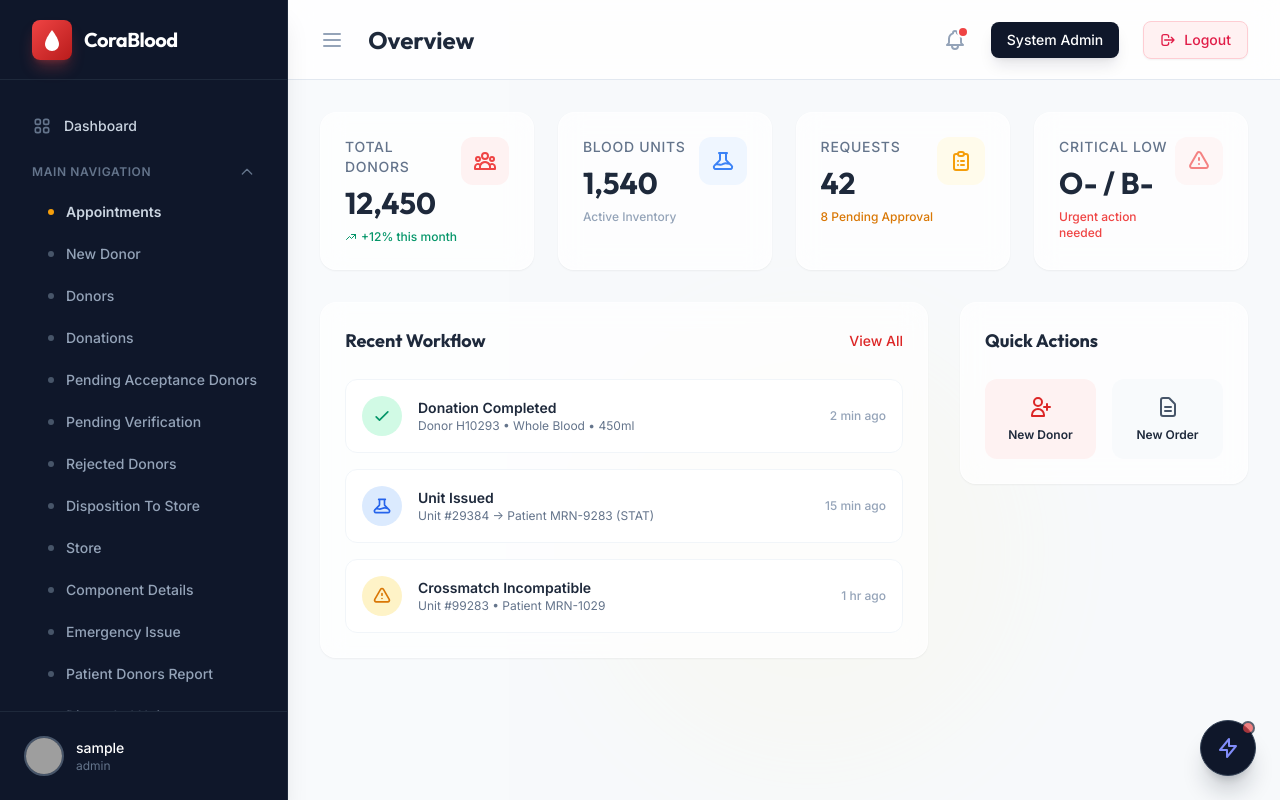
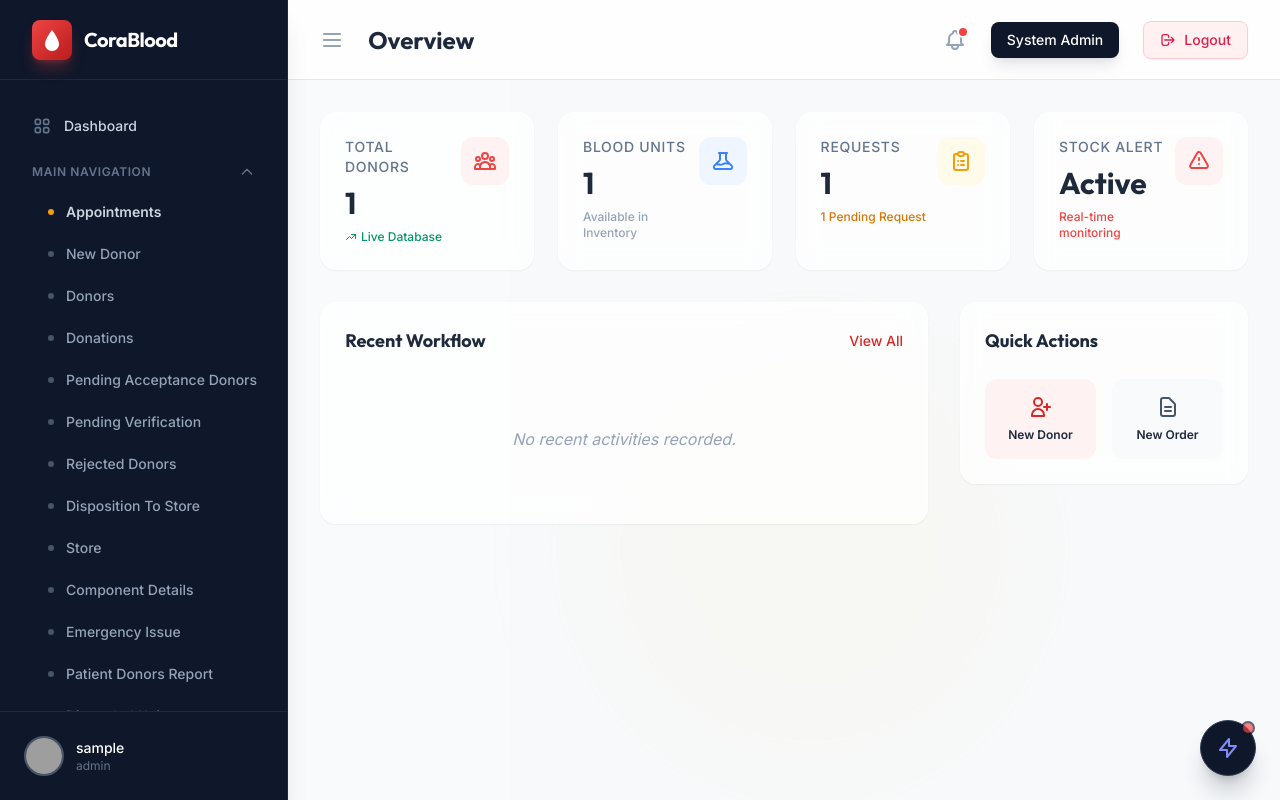
Before and after one commit to aishasana252/corablood, a Django app: page / in a window 1280 px wide. Run offline with Django 5.2, Linux system fonts and the light colour scheme; a user stored in the database is signed in; tables that the repository leaves empty hold one stand-in row (values such as "Sample post"); some libraries are stand-ins or nearby versions; grey boxes are pictures that could not be loaded.

Commit message:
Implement dynamic stats and recent workflow activities on dashboard

```diff
--- a/config/settings.py
+++ b/config/settings.py
@@ -43,6 +43,7 @@ INSTALLED_APPS = [
     'django.contrib.sessions',
     'django.contrib.messages',
     'django.contrib.staticfiles',
+    'django.contrib.humanize',
     'rest_framework',
     'corsheaders',
 
--- a/core/views.py
+++ b/core/views.py
@@ -6,9 +6,68 @@ from django.contrib.auth.forms import AuthenticationForm
 from django.contrib import messages
 from django.views.decorators.csrf import csrf_exempt
 
+from donors.models import Donor
+from clinical.models import DonorWorkflow
+from inventory.models import BloodComponent
+from orders.models import BloodOrder, Crossmatch
+from django.db.models import Count, Q
+
 @staff_required
 def dashboard(request):
-    return render(request, 'dashboard.html')
+    # Core Stats
+    total_donors = Donor.objects.count()
+    total_units = BloodComponent.objects.filter(status='AVAILABLE').count()
+    total_requests = BloodOrder.objects.exclude(status='CANCELLED').count()
+    pending_requests = BloodOrder.objects.filter(status='PENDING').count()
+
+    # Recent Activities Aggregation
+    activities = []
+
+    # 1. Completed Donations
+    completed_donations = DonorWorkflow.objects.filter(status='COMPLETED').select_related('donor').order_by('-updated_at')[:5]
+    for d in completed_donations:
+        activities.append({
+            'type': 'donation',
+            'title': 'Donation Completed',
+            'description': f"Donor {d.donor.national_id} • {d.get_workflow_type_display()}",
+            'time': d.updated_at,
+            'icon': 'success'
+        })
+
+    # 2. Issued Units
+    issued_orders = BloodOrder.objects.filter(status='ISSUED').order_by('-updated_at')[:5]
+    for o in issued_orders:
+        activities.append({
+            'type': 'issue',
+            'title': 'Unit Issued',
+            'description': f"Unit for {o.patient_full_name} ({o.urgency})",
+            'time': o.updated_at,
+            'icon': 'info'
+        })
+
+    # 3. Incompatible Crossmatches
+    failed_crossmatches = Crossmatch.objects.filter(is_compatible=False).select_related('order', 'unit').order_by('-tested_at')[:5]
+    for c in failed_crossmatches:
+        activities.append({
+            'type': 'crossmatch',
+            'title': 'Crossmatch Incompatible',
+            'description': f"Unit #{c.unit.unit_number} • Patient {c.order.patient_mrn}",
+            'time': c.tested_at,
+            'icon': 'warning'
+        })
+
+    # Sort all by time
+    activities.sort(key=lambda x: x['time'], reverse=True)
+    recent_activities = activities[:8] # Show top 8
+
+    context = {
+        'total_donors': total_donors,
+        'total_units': total_units,
+        'total_requests': total_requests,
+        'pending_requests': pending_requests,
+        'recent_activities': recent_activities,
+    }
+    return render(request, 'dashboard.html', context)
 
 def staff_login(request):
     """Custom login for staff that rejects Donor-only accounts."""
--- a/templates/dashboard.html
+++ b/templates/dashboard.html
@@ -4,6 +4,7 @@
 {% block header %}Overview{% endblock %}
 
 {% block content %}
+{% load humanize %}
 <!-- Stats Grid -->
 <div class="grid grid-cols-1 md:grid-cols-2 lg:grid-cols-4 gap-6">
     <!-- Card 1 -->
@@ -11,13 +12,13 @@
         <div class="flex justify-between items-start">
             <div>
                 <p class="text-sm font-medium text-slate-500 uppercase tracking-wider">Total Donors</p>
-                <h3 class="text-3xl font-display font-bold text-slate-800 mt-2">12,450</h3>
+                <h3 class="text-3xl font-display font-bold text-slate-800 mt-2">{{ total_donors|default:"0" }}</h3>
                 <div class="mt-2 text-xs font-medium text-emerald-600 flex items-center">
                     <svg class="w-3 h-3 mr-1" fill="none" viewBox="0 0 24 24" stroke="currentColor">
                         <path stroke-linecap="round" stroke-linejoin="round" stroke-width="2"
                             d="M13 7h8m0 0v8m0-8l-8 8-4-4-6 6" />
                     </svg>
-                    +12% this month
+                    Live Database
                 </div>
             </div>
             <div
@@ -35,9 +36,9 @@
         <div class="flex justify-between items-start">
             <div>
                 <p class="text-sm font-medium text-slate-500 uppercase tracking-wider">Blood Units</p>
-                <h3 class="text-3xl font-display font-bold text-slate-800 mt-2">1,540</h3>
+                <h3 class="text-3xl font-display font-bold text-slate-800 mt-2">{{ total_units|default:"0" }}</h3>
                 <div class="mt-2 text-xs font-medium text-slate-400">
-                    Active Inventory
+                    Available in Inventory
                 </div>
             </div>
             <div
@@ -55,9 +56,9 @@
         <div class="flex justify-between items-start">
             <div>
                 <p class="text-sm font-medium text-slate-500 uppercase tracking-wider">Requests</p>
-                <h3 class="text-3xl font-display font-bold text-slate-800 mt-2">42</h3>
+                <h3 class="text-3xl font-display font-bold text-slate-800 mt-2">{{ total_requests|default:"0" }}</h3>
                 <div class="mt-2 text-xs font-medium text-amber-600">
-                    8 Pending Approval
+                    {{ pending_requests|default:"0" }} Pending Request
                 </div>
             </div>
             <div
@@ -74,14 +75,14 @@
     <div class="glass-panel p-6 rounded-2xl shadow-sm hover:shadow-md transition-shadow relative overflow-hidden group">
         <div class="flex justify-between items-start">
             <div>
-                <p class="text-sm font-medium text-slate-500 uppercase tracking-wider">Critical Low</p>
-                <h3 class="text-3xl font-display font-bold text-slate-800 mt-2">O- / B-</h3>
+                <p class="text-sm font-medium text-slate-500 uppercase tracking-wider">Stock Alert</p>
+                <h3 class="text-3xl font-display font-bold text-slate-800 mt-2">Active</h3>
                 <div class="mt-2 text-xs font-medium text-red-500">
-                    Urgent action needed
+                    Real-time monitoring
                 </div>
             </div>
             <div
-                class="p-3 bg-red-50 rounded-xl text-red-500 group-hover:bg-red-500 group-hover:text-white transition-colors animate-pulse">
+                class="p-3 bg-red-50 rounded-xl text-red-500 group-hover:bg-red-500 group-hover:text-white transition-colors">
                 <svg class="w-6 h-6" fill="none" viewBox="0 0 24 24" stroke="currentColor">
                     <path stroke-linecap="round" stroke-linejoin="round" stroke-width="2"
                         d="M12 9v2m0 4h.01m-6.938 4h13.856c1.54 0 2.502-1.667 1.732-3L13.732 4c-.77-1.333-2.694-1.333-3.464 0L3.34 16c-.77 1.333.192 3 1.732 3z" />
@@ -100,65 +101,45 @@
         <div class="glass-panel rounded-2xl p-6 shadow-sm">
             <div class="flex items-center justify-between mb-6">
                 <h3 class="text-lg font-display font-bold text-slate-800">Recent Workflow</h3>
-                <button class="text-sm text-brand-600 font-medium hover:text-brand-700">View All</button>
+                <a href="/clinical/workflows" class="text-sm text-brand-600 font-medium hover:text-brand-700">View All</a>
             </div>
 
             <div class="space-y-4">
-                <!-- Item 1 -->
-                <div
-                    class="flex items-center p-4 bg-white rounded-xl border border-slate-100 hover:border-brand-200 transition-colors cursor-pointer group">
-                    <div
-                        class="w-10 h-10 rounded-full bg-emerald-100 flex items-center justify-center text-emerald-600 flex-shrink-0">
+                {% for activity in recent_activities %}
+                <div class="flex items-center p-4 bg-white rounded-xl border border-slate-100 hover:border-brand-200 transition-colors cursor-pointer group">
+                    <div class="w-10 h-10 rounded-full flex items-center justify-center flex-shrink-0
+                        {% if activity.icon == 'success' %}bg-emerald-100 text-emerald-600
+                        {% elif activity.icon == 'info' %}bg-blue-100 text-blue-600
+                        {% elif activity.icon == 'warning' %}bg-amber-100 text-amber-600
+                        {% else %}bg-slate-100 text-slate-600{% endif %}">
+
+                        {% if activity.icon == 'success' %}
                         <svg class="w-5 h-5" fill="none" viewBox="0 0 24 24" stroke="currentColor">
                             <path stroke-linecap="round" stroke-linejoin="round" stroke-width="2" d="M5 13l4 4L19 7" />
                         </svg>
+                        {% elif activity.icon == 'info' %}
+                        <svg class="w-5 h-5" fill="none" viewBox="0 0 24 24" stroke="currentColor">
+                            <path stroke-linecap="round" stroke-linejoin="round" stroke-width="2" d="M13 16h-1v-4h-1m1-4h.01M21 12a9 9 0 11-18 0 9 9 0 0118 0z" />
+                        </svg>
+                        {% elif activity.icon == 'warning' %}
+                        <svg class="w-5 h-5" fill="none" viewBox="0 0 24 24" stroke="currentColor">
+                            <path stroke-linecap="round" stroke-linejoin="round" stroke-width="2" d="M12 9v2m0 4h.01m-6.938 4h13.856c1.54 0 2.502-1.667 1.732-3L13.732 4c-.77-1.333-2.694-1.333-3.464 0L3.34 16c-.77 1.333.192 3 1.732 3z" />
+                        </svg>
+                        {% endif %}
                     </div>
                     <div class="ml-4 flex-1">
-                        <p class="text-sm font-bold text-slate-800">Donation Completed</p>
-                        <p class="text-xs text-slate-500">Donor H10293 • Whole Blood • 450ml</p>
+                        <p class="text-sm font-bold text-slate-800">{{ activity.title }}</p>
+                        <p class="text-xs text-slate-500">{{ activity.description }}</p>
                     </div>
                     <div class="text-xs font-medium text-slate-400 group-hover:text-brand-500">
-                        2 min ago
+                        {{ activity.time|naturaltime }}
                     </div>
                 </div>
-
-                <!-- Item 2 -->
-                <div
-                    class="flex items-center p-4 bg-white rounded-xl border border-slate-100 hover:border-brand-200 transition-colors cursor-pointer group">
-                    <div
-                        class="w-10 h-10 rounded-full bg-blue-100 flex items-center justify-center text-blue-600 flex-shrink-0">
-                        <svg class="w-5 h-5" fill="none" viewBox="0 0 24 24" stroke="currentColor">
-                            <path stroke-linecap="round" stroke-linejoin="round" stroke-width="2"
-                                d="M19.428 15.428a2 2 0 00-1.022-.547l-2.384-.477a6 6 0 00-3.86.517l-.318.158a6 6 0 01-3.86.517L6.05 15.21a2 2 0 00-1.806.547M8 4h8l-1 1v5.172a2 2 0 00.586 1.414l5 5c1.26 1.26.367 3.414-1.415 3.414H4.828c-1.782 0-2.674-2.154-1.414-3.414l5-5A2 2 0 009 10.172V5L8 4z" />
-                        </svg>
-                    </div>
-                    <div class="ml-4 flex-1">
-                        <p class="text-sm font-bold text-slate-800">Unit Issued</p>
-                        <p class="text-xs text-slate-500">Unit #29384 -> Patient MRN-9283 (STAT)</p>
-                    </div>
-                    <div class="text-xs font-medium text-slate-400 group-hover:text-brand-500">
-                        15 min ago
-                    </div>
+                {% empty %}
+                <div class="p-12 text-center text-slate-400 italic">
+                    No recent activities recorded.
                 </div>
-
-                <!-- Item 3 -->
-                <div
-                    class="flex items-center p-4 bg-white rounded-xl border border-slate-100 hover:border-brand-200 transition-colors cursor-pointer group">
-                    <div
-                        class="w-10 h-10 rounded-full bg-amber-100 flex items-center justify-center text-amber-600 flex-shrink-0">
-                        <svg class="w-5 h-5" fill="none" viewBox="0 0 24 24" stroke="currentColor">
-                            <path stroke-linecap="round" stroke-linejoin="round" stroke-width="2"
-                                d="M12 9v2m0 4h.01m-6.938 4h13.856c1.54 0 2.502-1.667 1.732-3L13.732 4c-.77-1.333-2.694-1.333-3.464 0L3.34 16c-.77 1.333.192 3 1.732 3z" />
-                        </svg>
-                    </div>
-                    <div class="ml-4 flex-1">
-                        <p class="text-sm font-bold text-slate-800">Crossmatch Incompatible</p>
-                        <p class="text-xs text-slate-500">Unit #99283 • Patient MRN-1029</p>
-                    </div>
-                    <div class="text-xs font-medium text-slate-400 group-hover:text-brand-500">
-                        1 hr ago
-                    </div>
-                </div>
+                {% endfor %}
             </div>
         </div>
     </div>
```
